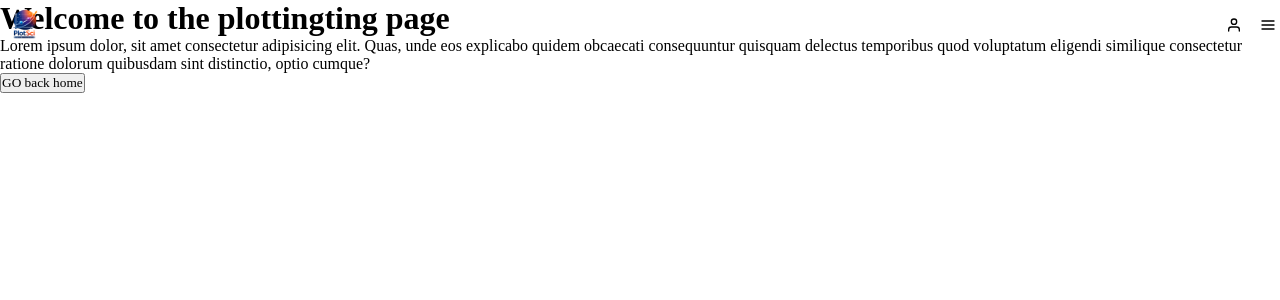
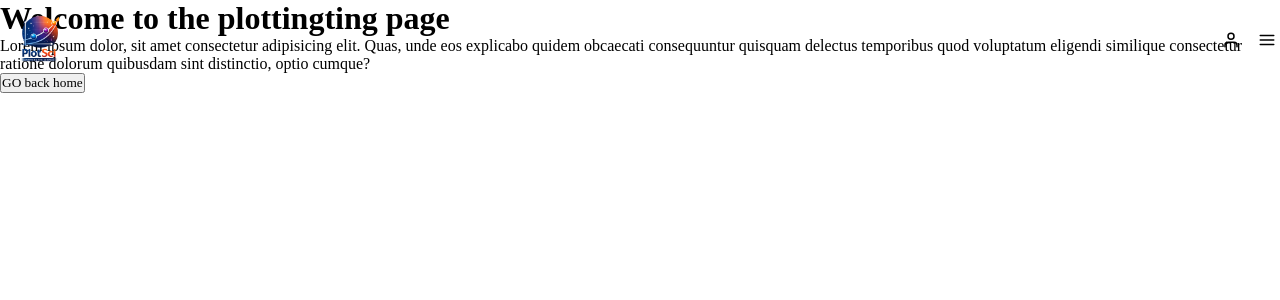
Before and after one commit to BlessingDotDev/calibration-curve-tool, a React (Vite) app: page /plotting in a window 1280 px wide. Shown: the top 300 px of the page. Built offline with nearby package versions, Linux system fonts and the light colour scheme.

Commit message:
Make the Header responsive

```diff
--- a/src/components/Header.css
+++ b/src/components/Header.css
@@ -43,3 +43,14 @@
   padding: 0 3px;
   height: 16px;
 }
+
+@media (min-width: 600px) {
+  .logo {
+    height: 80px
+  }
+
+  .user-icon {
+    padding: 0 3px;
+    height: 18px;
+  }
+}
--- a/src/pages/home/HomePage.css
+++ b/src/pages/home/HomePage.css
@@ -33,7 +33,7 @@
 
 .plot-button {
   background-color: rgba(0, 0, 0, 0.452);
-  border: 1px solid white;
+  border: 1px solid rgb(255, 137, 12);
   color: white;
   font-size: 12px;
   padding: 5px 10px;
@@ -44,7 +44,7 @@
 }
 
 .plot-button:hover {
-  background-color: white;
+  background-color: rgb(199, 113, 28);
   color: black;
 }
 
--- a/src/pages/home/HomePage.jsx
+++ b/src/pages/home/HomePage.jsx
@@ -15,7 +15,7 @@ function HomePage() {
       }}>
          <div className="bg-overlay">
           <div className="top-overlay">
-            <p className="title">Welcome to the Science Lab</p>
+            <p className="title">Welcome to Plotting the science</p>
 
             <Link to="/plotting">
               <button className="plot-button">
```
Lines whose indentation alone changed are shown as unchanged.
